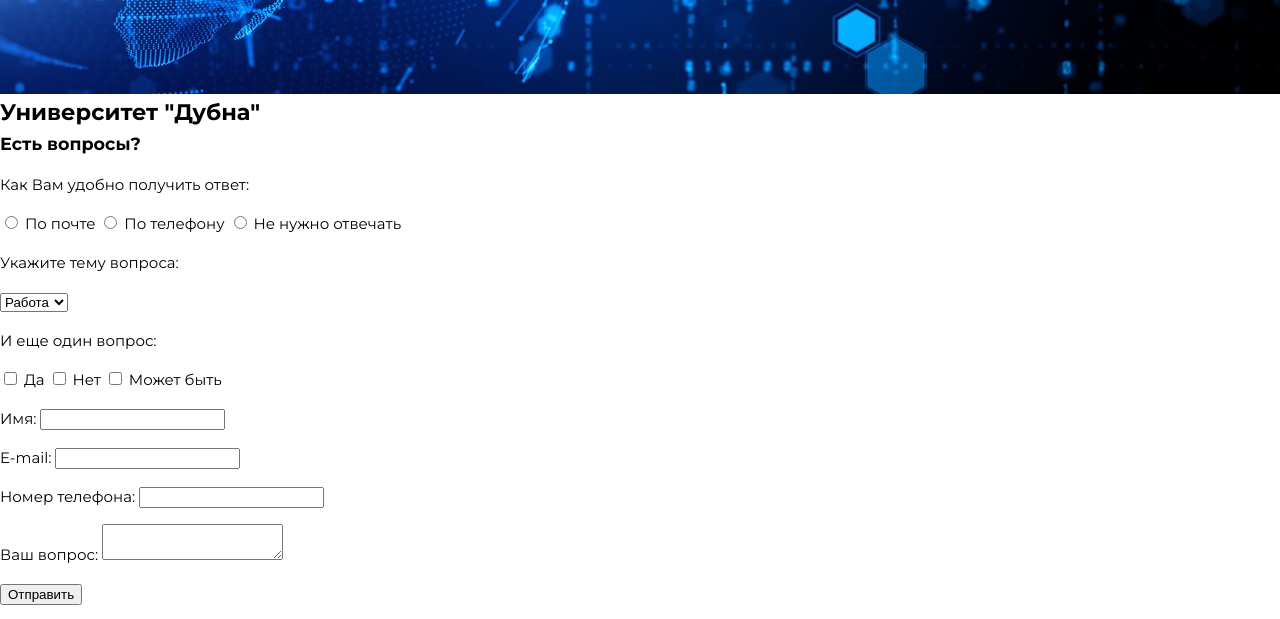
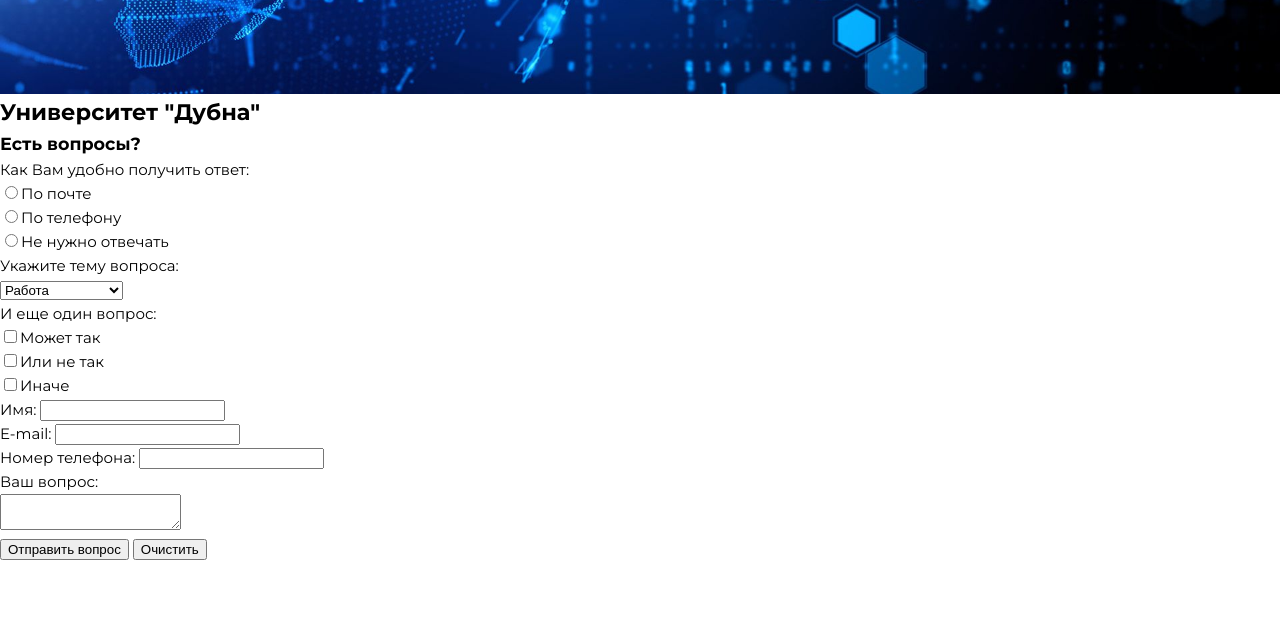
Before and after one commit to MarinaPetukhova/MarinaPetukhova.github.io, a plain HTML site: page pages/about.html in a window 1280 px wide. Shown: the part 466-1085 px from the top of the page. Drawn offline with nearby package versions, Linux system fonts and the light colour scheme.

Commit message:
update style and form

```diff
--- a/css/style.css
+++ b/css/style.css
@@ -10,6 +10,8 @@ h1, h2, h3, h4, h5, h6 {
     width: 100%;
     max-width: 1200px;
     margin: 0 auto;
+    height: 100%;
+    padding: 2rem 2rem 2rem 2rem;
 }
 
 /* Цвет фона и текста */
@@ -45,8 +47,7 @@ body {
     left: 0;
     right: 0;
     z-index: 1000;
-    padding-top: 15px;
-    padding-bottom: 15px;
+    padding: 1rem;
     width: 100%;
     background-color: black;
 }
@@ -93,7 +94,7 @@ body {
     background-image: url(../img/web.png);
     width: 100%;
     height: 70vh;
-    padding-top: 100px;
+    padding-top: 200px;
     background-repeat: no-repeat;
     background-position: center;
     background-attachment: fixed;
--- a/pages/about.html
+++ b/pages/about.html
@@ -11,7 +11,6 @@
 </head>
 <body>
     <div class="nav_container">
-        <div class="container">
         <div class="nav__inner">
             <div class="home">
                 <a class="logo_link" href ="../index.html"><i class="fa-solid fa-house fa-xl"></i></a>
@@ -22,7 +21,6 @@
                 <a class="nav_link" href ="../pages/resume.html">Резюме</a>
                 <a class="nav_link" href ="../pages/portfolio.html">Портфолио</a>
             </nav>
-            </div>
         </div>
     </div>
     <header class="header BlackBackground">
@@ -36,39 +34,46 @@
     <main>
         <h2>Университет "Дубна"</h2>
         <h3>Есть вопросы?</h3>
-        <form>
+        <form action="" method="get">
             <div>
-                <p>Как Вам удобно получить ответ:</p>
-                <input type="radio" id="contactChoice1" name="contact" value="email">
-                <label for="contactChoice1">По почте</label>
-                <input type="radio" id="contactChoice2" name="contact" value="phone">
-                <label for="contactChoice2">По телефону</label>
-                <input type="radio" id="contactChoice3" name="contact" value="nocontact">
-                <label for="contactChoice3">Не нужно отвечать</label>
+                <div>Как Вам удобно получить ответ:</div>
+                <label for="c_mail"><input type="radio" name="com_tion" id="c_mail">По почте</label><br>
+                <label for="c_tel"><input type="radio" name="com_tion" id="c_tel">По телефону</label><br>
+                <label for="c_none"><input type="radio" name="com_tion" id="c_none">Не нужно отвечать</label><br>
             </div>
             <div>
-                <p>Укажите тему вопроса:</p>
-                <select>
-                    <option>Работа</option>
-                    <option>Личное</option>
+                <label for="theme">Укажите тему вопроса:</label><br>
+                <select name="theme" id="theme">
+                    <option value="work">Работа</option>
+                    <option value="cooperation">Сотрудничество</option>
+                    <option value="personal">Личное</option>
                 </select>
             </div>
             <div>
-                <p>И еще один вопрос:</p>
-                <input type="checkbox" id="Yes" name="Yes">
-                <label for="Yes">Да</label>
-                <input type="checkbox" id="No" name="No">
-                <label for="No">Нет</label>
-                <input type="checkbox" id="Maybe" name="Maybe">
-                <label for="Maybe">Может быть</label>
+                <div>И еще один вопрос:</div>
+                <label for="chb1"><input type="checkbox" name="chb1" id="chb1">Может так</label><br>
+                <label for="chb2"><input type="checkbox" name="chb2" id="chb1">Или не так</label><br>
+                <label for="chb3"><input type="checkbox" name="chb3" id="chb1">Иначе</label><br>
             </div>
             <div>
-                <p><label for="name">Имя: </label><input type="text" id="name"></p>
-                <p><label for="email">E-mail: </label><input type="email" id="email"></p>
-                <p><label for="phone">Номер телефона: </label><input type="tel" id="phone"></p>
-                <label for="comments">Ваш вопрос: </label><textarea id="comments"></textarea>
+                <label for="name">Имя: </label><input type="text" id="name">
             </div>
-          <p><input type="submit" value="Отправить"></p>
+            <div>
+                <label for="email">E-mail: </label>
+                <input type="email" id="email">
+            </div>
+            <div>
+                <label for="phone">Номер телефона: </label>
+                <input type="tel" id="phone">
+            </div>
+            <div>
+                <div>Ваш вопрос:</div>
+            </div>
+            <div>
+                <textarea cols="20"></textarea>
+            </div>
+          <input type="submit" value="Отправить вопрос">
+          <input type="reset" value="Очистить">
         </form>
     </main>
     <footer class="footer">
```
Also changed, not shown: index.html (+0 -2 lines), pages/example.html (+0 -2 lines), pages/portfolio.html (+0 -2 lines), pages/resume.html (+0 -2 lines), pages/сompetence.html (+0 -2 lines). Lines whose indentation alone changed are shown as unchanged.
